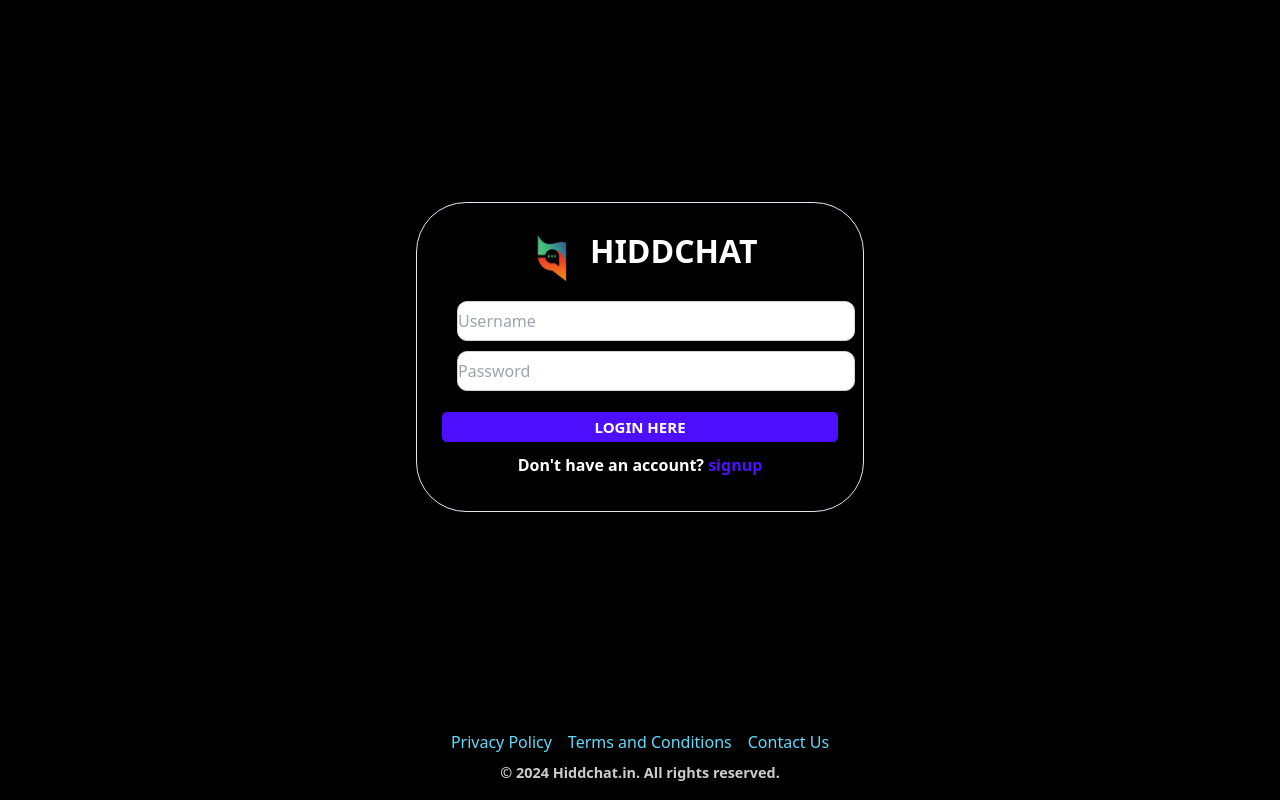
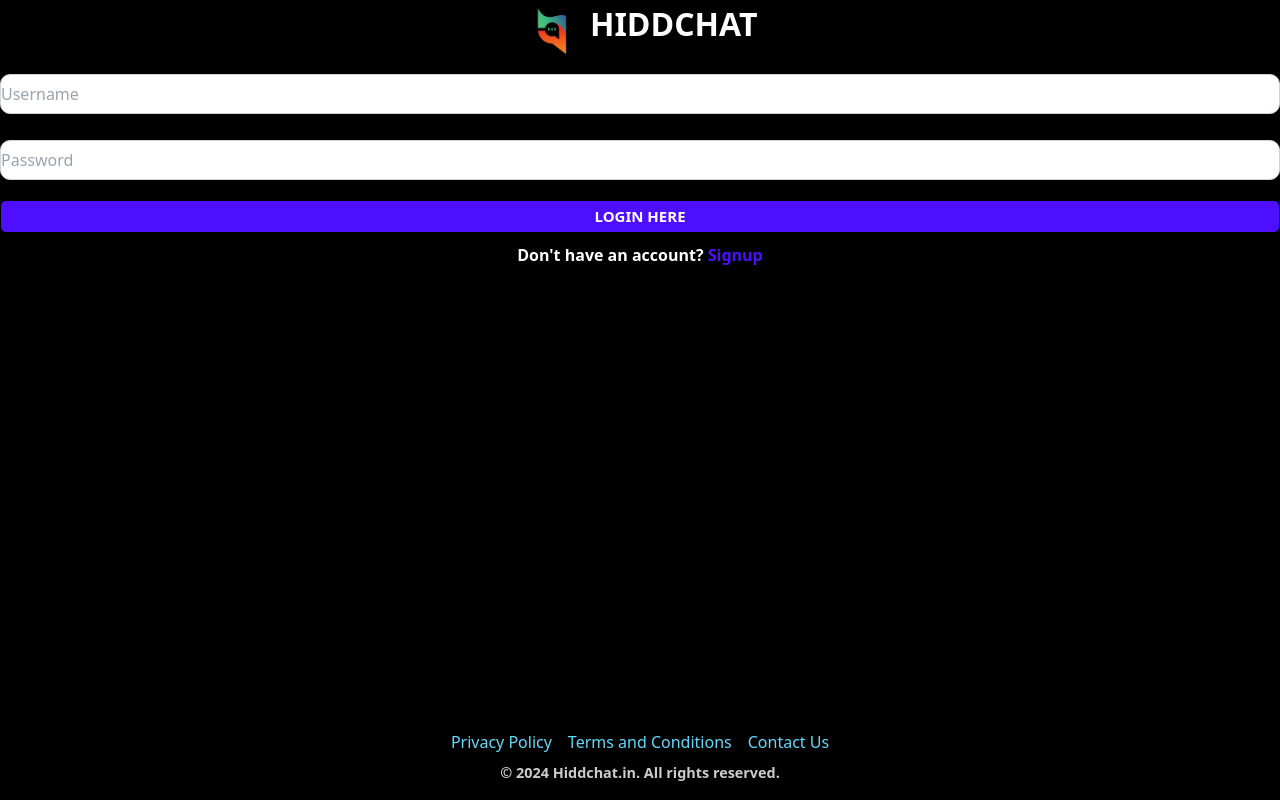
Before and after one commit to saurabh4323/hiddchatfrontend, a React (Create React App) app: page /login in a window 1280 px wide. Built offline with nearby package versions, Linux system fonts and the light colour scheme.

Commit message:
Update Login.jsx

```diff
--- a/src/components/Login.jsx
+++ b/src/components/Login.jsx
@@ -4,7 +4,7 @@ import toast from "react-hot-toast";
 import axios from "axios";
 import { useDispatch } from "react-redux";
 import { setAuthUser } from "../redux/userSlice";
-import { BASE_URL } from "..";
+import { BASE_URL } from "../config";
 import "./Login.css";
 
 const Login = () => {
@@ -17,6 +17,7 @@ const Login = () => {
 
   const onSubmitHandler = async (e) => {
     e.preventDefault();
+    console.log("Submitting login form with:", user); // Check if this log appears
     try {
       const res = await axios.post(`${BASE_URL}/api/v1/user/login`, user, {
         headers: {
@@ -24,32 +25,25 @@ const Login = () => {
         },
         withCredentials: true,
       });
-      navigate("/");
-      console.log(res);
-      dispatch(setAuthUser(res.data));
+      console.log("Login response:", res.data); // Check if this log appears
+      navigate("/"); // Redirect after successful login
+      dispatch(setAuthUser(res.data)); // Dispatch action to set user data in Redux
+      toast.success("Login successful");
     } catch (error) {
-      toast.error(error.response.data.message);
-      console.log(error);
+      toast.error(error.response?.data?.message || "An error occurred");
+      console.error("Login error:", error);
     }
-    setUser({
-      username: "",
-      password: "",
-    });
   };
 
   return (
-    <div className="containers">
-      <div className="form-containers">
+    <div className="container">
+      <div className="form-container">
         <div className="brand">
-          {" "}
-          <img src="chatlogo.png" alt=""></img>
+          <img src="chatlogo.png" alt="Chat Logo" />
           <h1 className="signup-heading">HIDDCHAT</h1>
         </div>
         <form onSubmit={onSubmitHandler}>
-          <div>
-            <label className="label">
-              <span className="label-text"></span>
-            </label>
+          <div className="form-group">
             <input
               value={user.username}
               onChange={(e) => setUser({ ...user, username: e.target.value })}
@@ -58,10 +52,7 @@ const Login = () => {
               placeholder="Username"
             />
           </div>
-          <div>
-            <label className="label">
-              <span className="label-text"> </span>
-            </label>
+          <div className="form-group">
             <input
               value={user.password}
               onChange={(e) => setUser({ ...user, password: e.target.value })}
@@ -78,8 +69,7 @@ const Login = () => {
           <p className="link-text">
             Don't have an account?{" "}
             <span>
-              {" "}
-              <Link to="/signup"> signup </Link>
+              <Link to="/signup">Signup</Link>
             </span>
           </p>
         </form>
```
